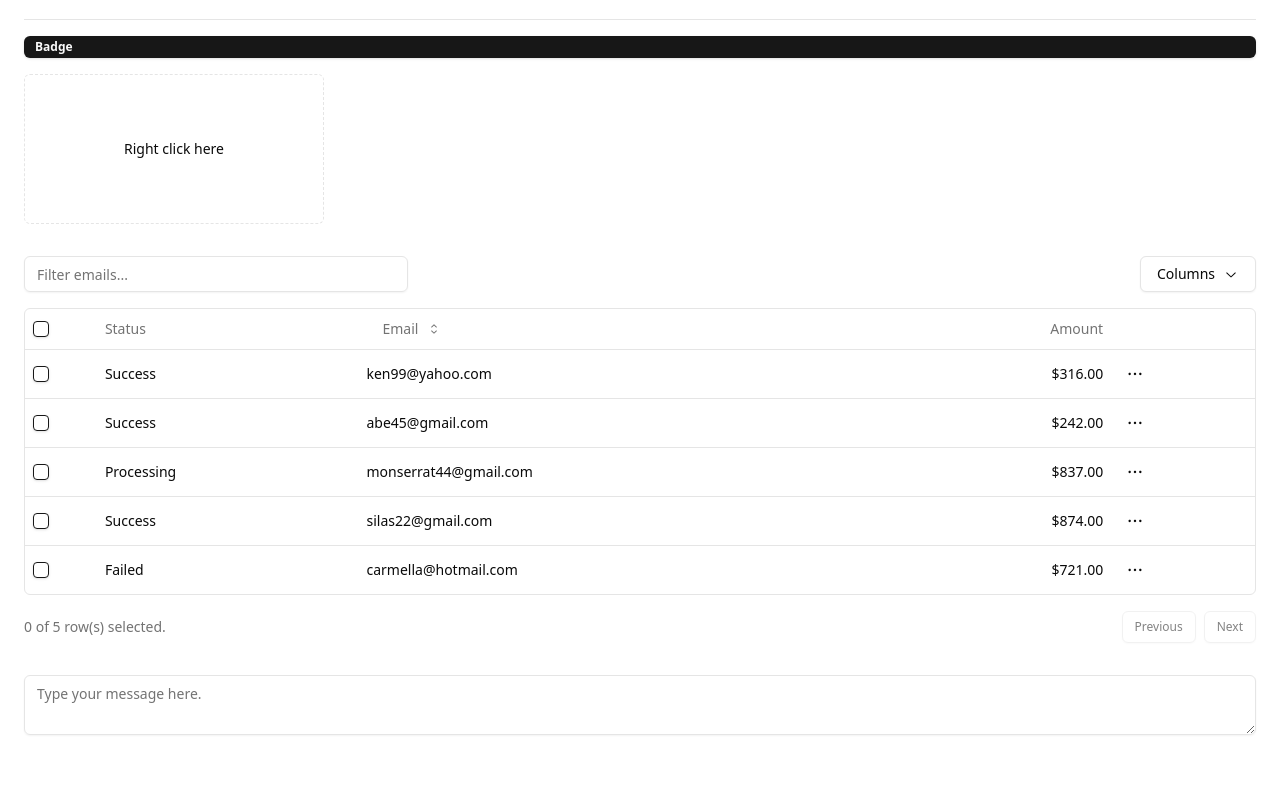
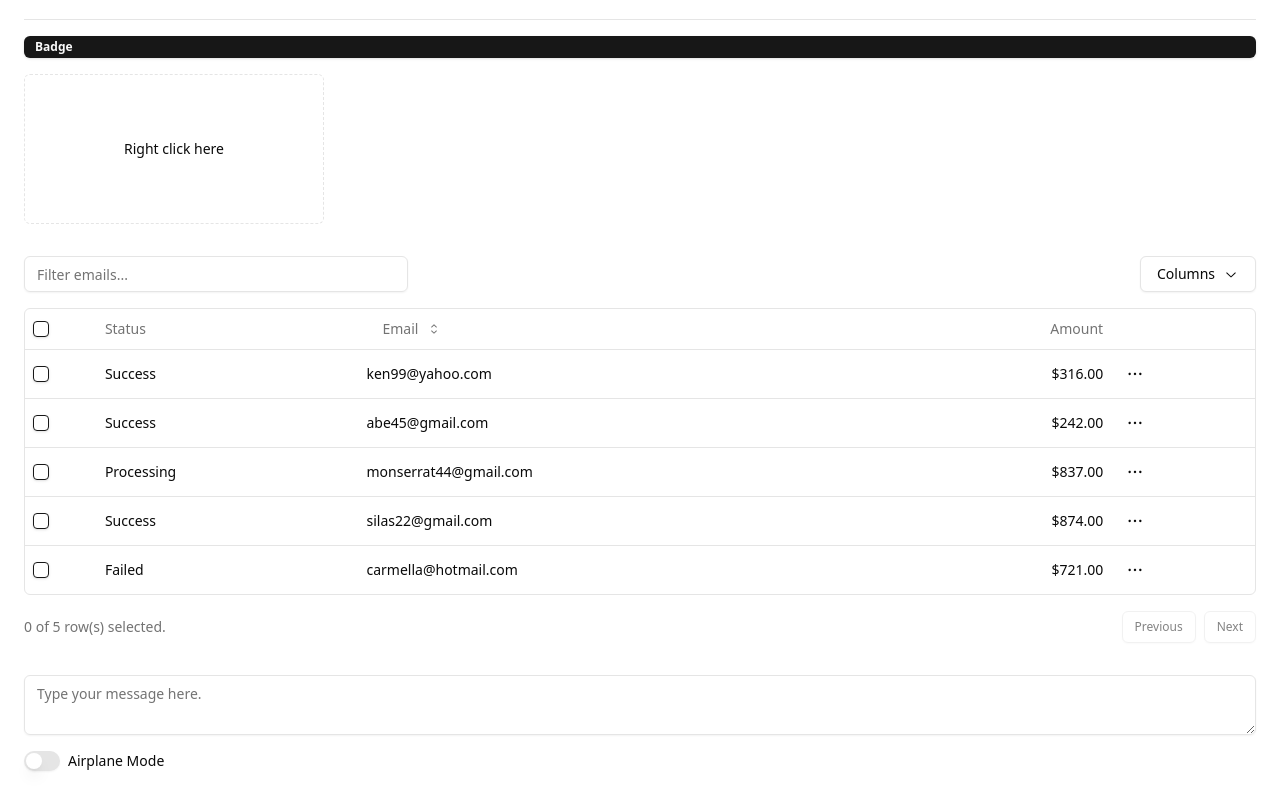
Before and after one commit to SanjoyGorai/nextjs-shadcn, a Next.js app: page / in a window 1280 px wide. Shown: the part 1676-2471 px from the top of the page. Before the commit the page ends 2435 px from the top, so only its background shows below. Built offline with nearby package versions, Linux system fonts and the light colour scheme.

Commit message:
Switch added

```diff
--- a/package.json
+++ b/package.json
@@ -22,6 +22,7 @@
     "@radix-ui/react-scroll-area": "^1.1.0",
     "@radix-ui/react-separator": "^1.1.0",
     "@radix-ui/react-slot": "^1.1.0",
+    "@radix-ui/react-switch": "^1.1.0",
     "@radix-ui/react-tabs": "^1.1.0",
     "@radix-ui/react-tooltip": "^1.1.2",
     "@tanstack/react-table": "^8.20.5",
--- a/src/app/page.tsx
+++ b/src/app/page.tsx
@@ -118,6 +118,7 @@
       <ContextMenuDemo/>
       <DataTableDemo/>
       <TextareaDemo/>
+      <SwitchDemo/>
     </div>
   );
 };
@@ -305,3 +306,15 @@
 export function TextareaDemo() {
   return <Textarea placeholder="Type your message here." />
 }
+
+import { Label } from "@/components/ui/label"
+import { Switch } from "@/components/ui/switch"
+
+export function SwitchDemo() {
+  return (
+    <div className="flex items-center space-x-2">
+      <Switch id="airplane-mode" />
+      <Label htmlFor="airplane-mode">Airplane Mode</Label>
+    </div>
+  )
+}
--- /dev/null
+++ b/src/components/ui/switch.tsx
@@ -0,0 +1,29 @@
+"use client"
+
+import * as React from "react"
+import * as SwitchPrimitives from "@radix-ui/react-switch"
+
+import { cn } from "@/lib/utils"
+
+const Switch = React.forwardRef<
+  React.ElementRef<typeof SwitchPrimitives.Root>,
+  React.ComponentPropsWithoutRef<typeof SwitchPrimitives.Root>
+>(({ className, ...props }, ref) => (
+  <SwitchPrimitives.Root
+    className={cn(
+      "peer inline-flex h-5 w-9 shrink-0 cursor-pointer items-center rounded-full border-2 border-transparent shadow-sm transition-colors focus-visible:outline-none focus-visible:ring-2 focus-visible:ring-ring focus-visible:ring-offset-2 focus-visible:ring-offset-background disabled:cursor-not-allowed disabled:opacity-50 data-[state=checked]:bg-primary data-[state=unchecked]:bg-input",
+      className
+    )}
+    {...props}
+    ref={ref}
+  >
+    <SwitchPrimitives.Thumb
+      className={cn(
+        "pointer-events-none block h-4 w-4 rounded-full bg-background shadow-lg ring-0 transition-transform data-[state=checked]:translate-x-4 data-[state=unchecked]:translate-x-0"
+      )}
+    />
+  </SwitchPrimitives.Root>
+))
+Switch.displayName = SwitchPrimitives.Root.displayName
+
+export { Switch }
```
Also changed, not shown: 1 other file (tests, documents, lock files or other folders).
